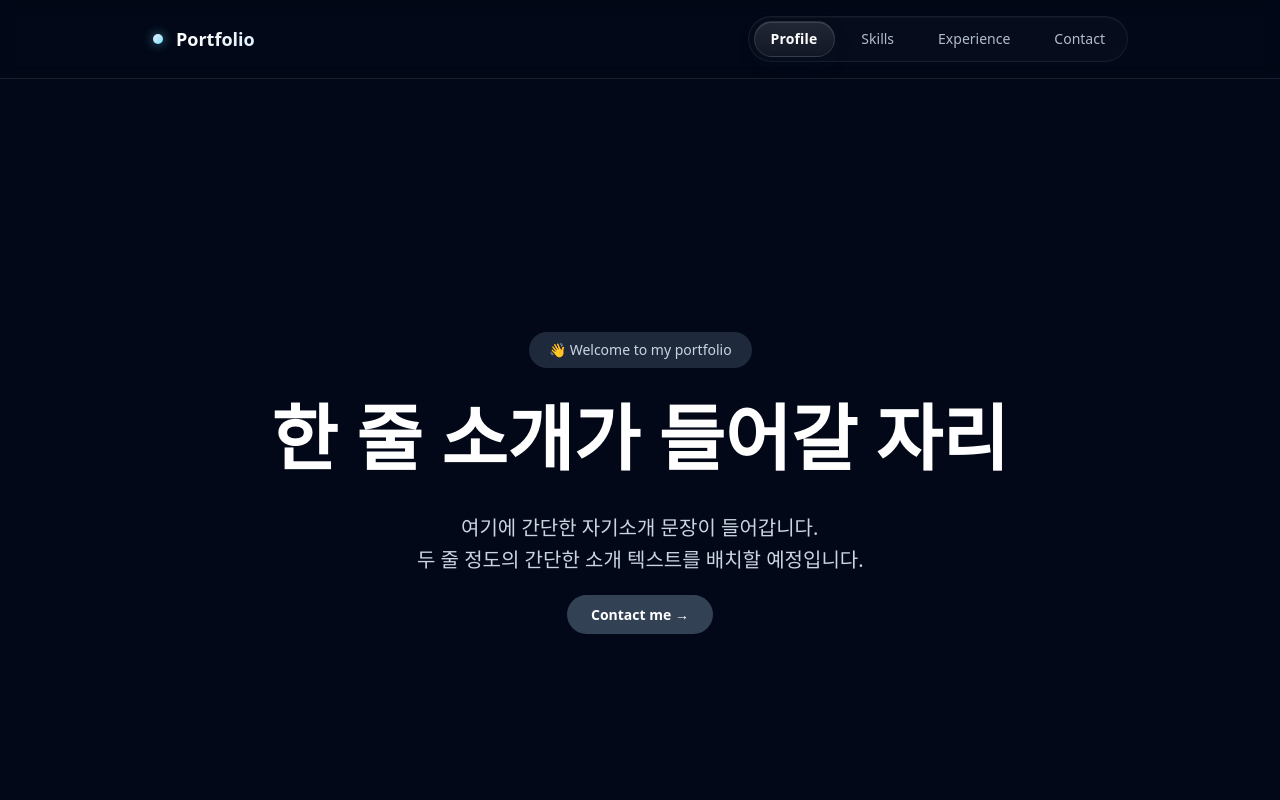
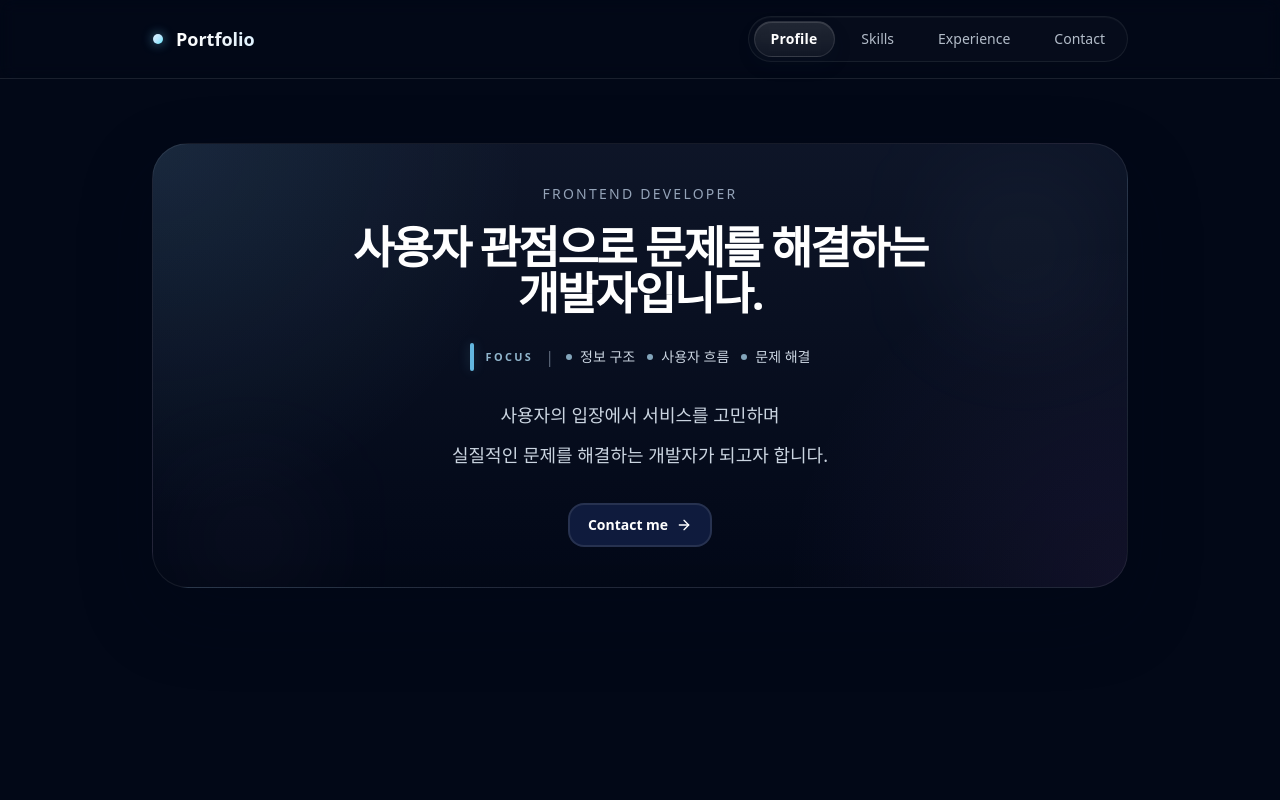
Before and after one commit to eae22/portfolio, a Next.js app: page / in a window 1280 px wide. Shown: the top 800 px of the page. Built offline with nearby package versions, Linux system fonts and the light colour scheme.

Commit message:
🎨 style: Intro 섹션 레이아웃 리디자인 (#2)

```diff
--- a/src/sections/Intro.tsx
+++ b/src/sections/Intro.tsx
@@ -1,4 +1,4 @@
-import PillLink from "@/components/PillLink";
+import { ArrowRight } from "lucide-react";
 import ScrollReveal from "@/components/ScrollReveal";
 import SectionLayout from "@/components/SectionLayout";
 
@@ -7,36 +7,73 @@ export default function Intro() {
     <SectionLayout
       id="intro"
       fullHeight
-      className="flex flex-col items-center justify-center text-center"
+      className="flex cursor-default items-start justify-center pt-14 md:pt-16 md:pb-12 select-none"
     >
-      <ScrollReveal delay={40}>
-        <div className="mb-6 rounded-full bg-surface-badge px-5 py-2 text-sm text-text-secondary">
-          👋 Welcome to my portfolio
+      <div className="w-full max-w-312">
+        <div className="relative mx-auto overflow-hidden rounded-[2.25rem] border border-white/8 bg-[radial-gradient(circle_at_top_left,rgba(125,211,252,0.1),transparent_35%),radial-gradient(circle_at_bottom_right,rgba(192,132,252,0.08),transparent_32%),linear-gradient(180deg,rgba(15,23,42,0.92),rgba(2,8,23,0.96))] px-7 py-9 shadow-[0_28px_72px_rgba(2,8,23,0.26)] md:px-10 md:py-10 lg:max-w-272">
+          <div
+            aria-hidden="true"
+            className="pointer-events-none absolute top-10 right-10 h-32 w-32 rounded-full bg-sky-200/8 blur-3xl"
+          />
+          <div
+            aria-hidden="true"
+            className="pointer-events-none absolute bottom-0 left-12 h-24 w-24 rounded-full bg-fuchsia-200/8 blur-3xl"
+          />
+
+          <div className="mx-auto max-w-[41rem] text-center lg:max-w-164">
+            <ScrollReveal delay={80}>
+              <div className="space-y-5">
+                <p className="text-sm font-medium tracking-[0.16em] text-text-tertiary uppercase">
+                  Frontend Developer
+                </p>
+                <h1 className="mx-auto max-w-3xl text-[2.4rem] font-black leading-[1.02] tracking-[-0.05em] text-text-primary md:text-[2.8rem]">
+                  사용자 관점으로 문제를 해결하는
+                  <br />
+                  개발자입니다.
+                </h1>
               </div>
             </ScrollReveal>
 
-      <ScrollReveal delay={140}>
-        <h1 className="mb-8 text-5xl font-bold leading-tight md:text-7xl">
-          한 줄 소개가 들어갈 자리
-        </h1>
+            <ScrollReveal delay={170}>
+              <div className="mt-7 flex flex-wrap items-center justify-center gap-x-3 gap-y-2">
+                <div className="h-7 w-1 rounded-full bg-sky-300/85 shadow-[0_0_12px_rgba(125,211,252,0.22)]" />
+                <p className="text-[0.68rem] font-semibold uppercase tracking-[0.22em] text-sky-200/78">
+                  Focus
+                </p>
+                <span className="text-text-tertiary/60">|</span>
+                {["정보 구조", "사용자 흐름", "문제 해결"].map((keyword) => (
+                  <span
+                    key={keyword}
+                    className="inline-flex items-center gap-2 text-sm font-medium text-text-secondary"
+                  >
+                    <span className="h-1.5 w-1.5 rounded-full bg-sky-200/70" />
+                    {keyword}
+                  </span>
+                ))}
+              </div>
             </ScrollReveal>
 
-      <ScrollReveal delay={240}>
-        <p className="mb-1 text-lg text-text-secondary md:text-xl">
-          여기에 간단한 자기소개 문장이 들어갑니다.
-        </p>
-      </ScrollReveal>
-      <ScrollReveal delay={310}>
-        <p className="mb-7 text-lg text-text-secondary md:text-xl">
-          두 줄 정도의 간단한 소개 텍스트를 배치할 예정입니다.
-        </p>
+            <ScrollReveal delay={260}>
+              <div className="mx-auto mt-7 max-w-2xl space-y-2 text-base leading-8 text-text-secondary md:text-lg">
+                <p>사용자의 입장에서 서비스를 고민하며</p>
+                <p>실질적인 문제를 해결하는 개발자가 되고자 합니다.</p>
+              </div>
             </ScrollReveal>
 
-      <ScrollReveal delay={380}>
-        <PillLink href="#contact" className="px-6 py-2.5">
-          Contact me →
-        </PillLink>
+            <ScrollReveal delay={360}>
+              <div className="mt-8 flex flex-wrap items-center justify-center gap-3">
+                <a
+                  href="#contact"
+                  className="group inline-flex items-center gap-2 rounded-[1rem] border-2 border-white/10 bg-[#0f1b3d] px-4.5 py-2.5 text-sm font-semibold text-white transition-all duration-200 hover:-translate-y-0.5 hover:border-sky-300/35 hover:bg-[#13234d] hover:shadow-[0_10px_20px_rgba(15,23,42,0.16)]"
+                >
+                  Contact me
+                  <ArrowRight className="h-4 w-4 transition-transform duration-200 group-hover:translate-x-0.5" />
+                </a>
+              </div>
             </ScrollReveal>
+          </div>
+        </div>
+      </div>
     </SectionLayout>
   );
 }
--- a/src/sections/Profile.tsx
+++ b/src/sections/Profile.tsx
@@ -5,7 +5,7 @@ import SectionLayout from "@/components/SectionLayout";
 
 export default function Profile() {
   return (
-    <SectionLayout id="profile">
+    <SectionLayout id="profile" className="pt-12 md:pt-12">
       <ScrollReveal delay={40}>
         <SectionHeader title="PROFILE" accent="profile" />
       </ScrollReveal>
```
Lines whose indentation alone changed are shown as unchanged.
